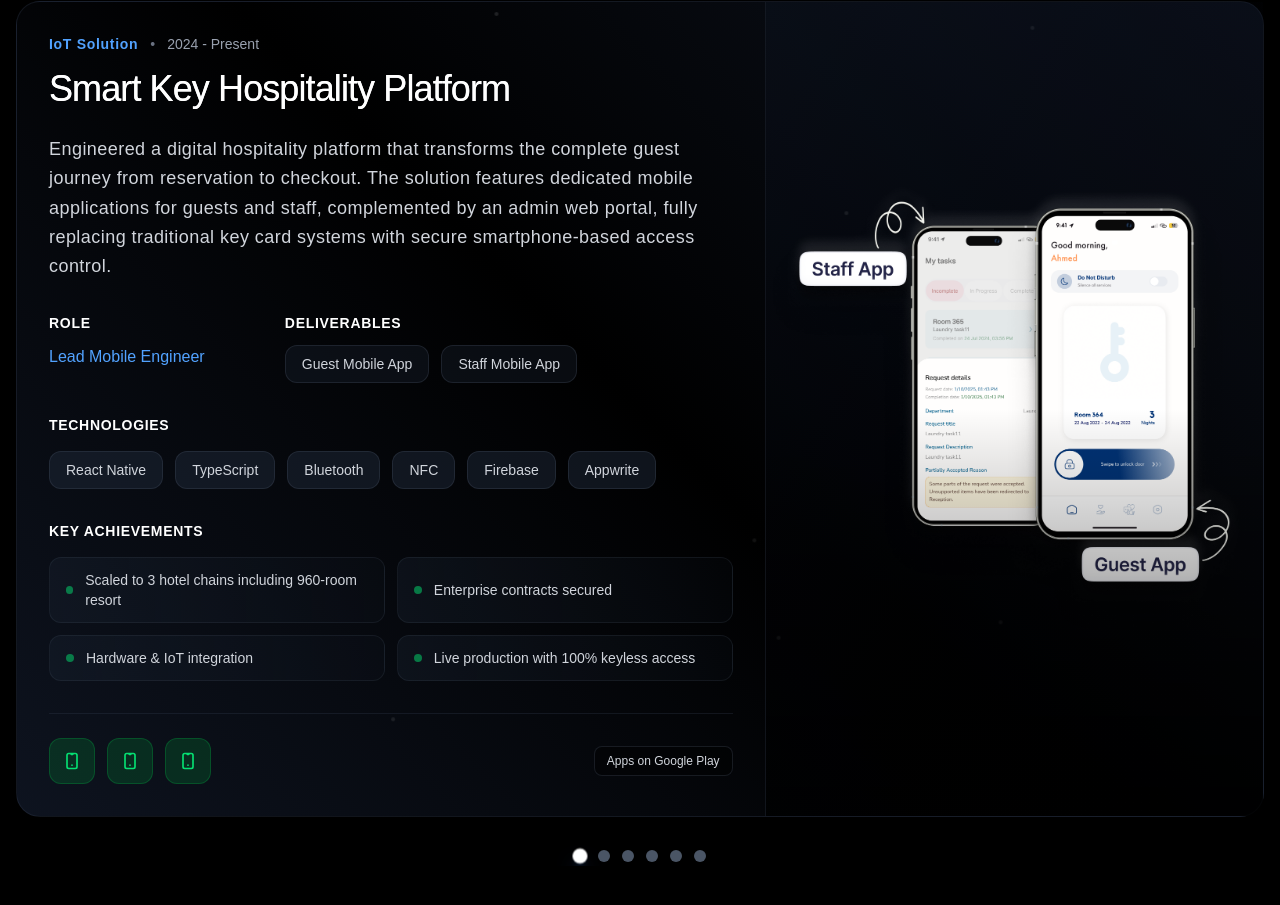
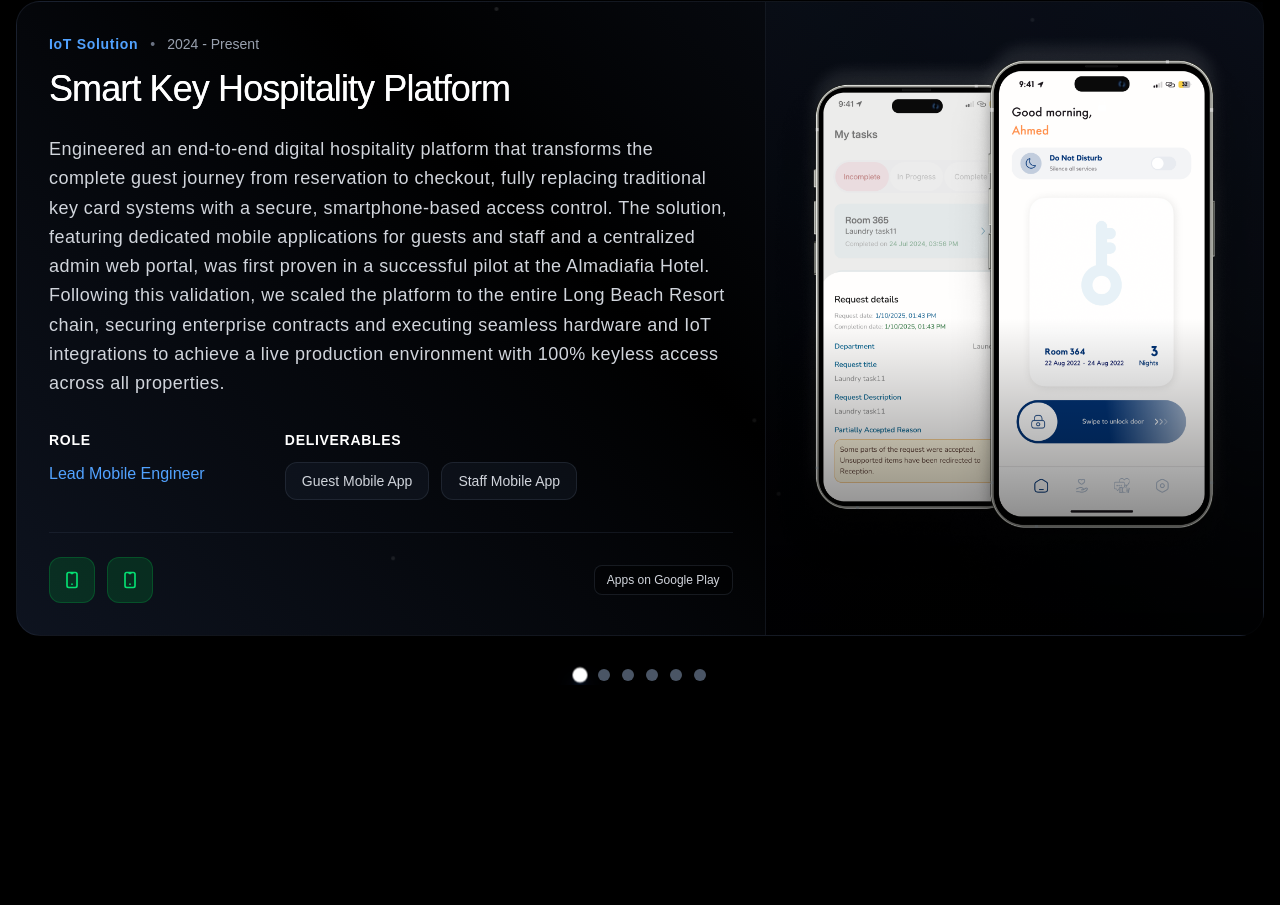
Before and after one commit to Mariam-Fathi/mf-portfolio, a Next.js app: page / in a window 1280 px wide. Shown: the part 1551-2456 px from the top of the page. Built offline with nearby package versions, Linux system fonts and the light colour scheme; a web font is replaced by a local one.

Commit message:
update project contnet

```diff
--- a/src/components/Project.tsx
+++ b/src/components/Project.tsx
@@ -24,42 +24,21 @@ const projectsData = [
     role: "Lead Mobile Engineer",
     duration: "2024 - Present",
     summary:
-      "Engineered a digital hospitality platform that transforms the complete guest journey from reservation to checkout. The solution features dedicated mobile applications for guests and staff, complemented by an admin web portal, fully replacing traditional key card systems with secure smartphone-based access control.",
-    achievements: [
-      "Scaled to 3 hotel chains including 960-room resort",
-      "Enterprise contracts secured",
-      "Hardware & IoT integration",
-      "Live production with 100% keyless access",
-    ],
-    technologies: [
-      "React Native",
-      "TypeScript",
-      "Bluetooth",
-      "NFC",
-      "Firebase",
-      "Appwrite",
-    ],
+      "Engineered an end-to-end digital hospitality platform that transforms the complete guest journey from reservation to checkout, fully replacing traditional key card systems with a secure, smartphone-based access control. The solution, featuring dedicated mobile applications for guests and staff and a centralized admin web portal, was first proven in a successful pilot at the Almadiafia Hotel. Following this validation, we scaled the platform to the entire Long Beach Resort chain, securing enterprise contracts and executing seamless hardware and IoT integrations to achieve a live production environment with 100% keyless access across all properties.",
     githubUrl: null,
-    demoUrl: null,
-        deployment: "Apps on Google Play",
+    deployment: "Apps on Google Play",
     playStoreUrls: [
       {
         name: "Long Beach Hotel",
         url: "https://play.google.com/store/apps/details?id=com.smartkeylb",
       },
       {
-        name: "Sapphire Hotel",
-        url: "https://play.google.com/store/apps/details?id=com.sapphiresk",
-      },
-      {
         name: "Almadiafa Hotel",
         url: "https://play.google.com/store/apps/details?id=com.madiafaaa",
       },
     ],
-    status: "Live",
     image: "/images/sk.png",
     deliverables: ["Guest Mobile App", "Staff Mobile App"],
-    accentColor: "from-blue-500 to-cyan-500",
   },
   {
     id: "real-estate",
@@ -68,24 +47,8 @@ const projectsData = [
     role: "Data Engineer & Analyst",
     duration: "2025",
     summary:
-      "Conducted comprehensive analysis of 2.2M+ property records, uncovering 38.19% data quality issues while building optimized data pipelines with 87.4% memory reduction. Transformed raw real estate data into actionable insights through rigorous exploratory analysis.",
-    achievements: [
-      "87.4% memory optimization (667MB → 83MB)",
-      "38.19% data quality issues identified",
-      "57,592 suspicious patterns detected",
-      "2.2M+ records processed",
-    ],
-    technologies: [
-      "Python",
-      "Pandas",
-      "Data Analysis",
-      "Jupyter",
-      "Scikit-learn",
-      "Data Pipelines",
-      "Memory Optimization",
-    ],
+      "Analyzed 2.2M+ real estate records from Kaggle's USA Real Estate Dataset, implementing comprehensive data quality auditing and anomaly detection systems. Engineered memory-optimized data pipelines achieving 87.4% memory reduction through strategic dtype optimization and categorical conversions. Identified 38.19% suspicious records including 734,297 placeholder dates and 115,872 duplicate price entries across the dataset. Developed sophisticated pattern recognition algorithms detecting 57,592 suspicious broker-price combinations spanning over 365 days. Generated comprehensive suspicious case reports for regulatory review and further investigative action.",
     githubUrl: null,
-    demoUrl: null,
     kaggleLinks: [
       {
         name: "Memory Optimized Analysis",
@@ -100,17 +63,9 @@ const projectsData = [
         url: "https://www.kaggle.com/code/mariamfathiamin/real-estate-data-discovery-analysis",
       },
     ],
-    status: "Research Completed",
     deployment: "Kaggle Notebooks",
-    featured: true,
     image: "/images/kaggle.png",
-    deliverables: [
-      "Data Quality Audit",
-      "Optimized Pipelines",
-      "Pattern Detection",
-      "Research Reports",
-    ],
-    accentColor: "from-green-500 to-emerald-500",
+    deliverables: ["Pattern Detection", "Research Reports"],
   },
   {
     id: "personality-ai",
@@ -119,24 +74,7 @@ const projectsData = [
     role: "AI Research Lead",
     duration: "2022 - 2023",
     summary:
-      "Engineered an end-to-end AI system that automates personality screening by analyzing visual, auditory, and textual cues from video interviews. The system predicts Big Five personality traits using multimodal deep learning.",
-    achievements: [
-      "Multimodal AI fusion (video, audio, text)",
-      "Advanced feature extraction pipelines",
-      "Data imbalance solutions with oversampling",
-      "Real-time personality prediction",
-    ],
-    technologies: [
-      "Python",
-      "PyTorch",
-      "TensorFlow",
-      "OpenCV",
-      "OpenFace",
-      "BERT",
-      "LSTNet",
-      "Node.js",
-      "MongoDB",
-    ],
+      "We engineered an end-to-end automated system for predicting job candidates' Big Five personality traits through multimodal video analysis. It utilizes the First Impressions V2 dataset, comprising 10,000 short, diverse video clips with annotated personality scores and text transcripts. The system processes visual cues by analyzing facial emotions and action units using models like LSTNet. Audio features, including MFCCs, are extracted via PyAudioAnalysis. Transcripts are encoded with BERT and analyzed for linguistic patterns. Predictions from all three modalities—video, audio, and text—are combined using a late fusion strategy with XGBoost.",
     githubUrl:
       "https://github.com/Mariam-Fathi/multimodal-personality-analysis",
     demoUrl: null,
@@ -146,12 +84,9 @@ const projectsData = [
         url: "https://drive.google.com/file/d/1YwWHlXiXh3pCK1MlZxDT9HE5RtQQfu_C/view?usp=drive_link",
       },
     ],
-    status: "Research Completed",
     deployment: "Academic Book & Web Demo",
-    featured: true,
     image: "/images/graduation.png",
     deliverables: ["Multimodal AI Models", "Graduation Book"],
-    accentColor: "from-purple-500 to-pink-500",
   },
   {
     id: "sales-ai",
@@ -160,29 +95,11 @@ const projectsData = [
     role: "Full-Stack Developer + AI Initiative",
     duration: "2025",
     summary:
-      "Built an internal tool using pre-trained models (85% confidence) integrated with their CRM to automate preliminary project estimations, reducing sales team dependency on technical staff.",
-    achievements: [
-      "Cut estimation time from days to minutes",
-      "Enabled sales team to provide technical estimates",
-      "Integrated tool with existing CRM system",
-      "Achieved 85% confidence with pre-trained model",
-    ],
-    technologies: [
-      "Python",
-      "Hugging Face",
-      "FastAPI",
-      "React",
-      "NLP",
-      "CRM Integration",
-    ],
+      "Recently, while working at Dracode, I noticed our sales team struggling to provide quick cost estimates due to their non-technical background. I designed and developed an internal tool leveraging a pre-trained model from Hugging Face to analyze project descriptions and generate instant cost estimations. This enabled our sales team to provide immediate, data-backed figures during client meetings. I achieved 85% confidence in estimates and integrated the tool with our existing CRM system. The solution reduced estimation time from days to minutes. I also proposed a roadmap to continuously improve the tool using actual deal data.",
     githubUrl: null,
-    demoUrl: null,
-    status: "Working Prototype",
     deployment: "Internal Tool + CRM Integration",
-    featured: false,
     image: "/images/ai.png",
-    deliverables: ["CRM-Integrated Web Tool", "Continuous Improvement Roadmap"],
-    accentColor: "from-orange-500 to-red-500",
+    deliverables: ["CRM-Integrated Web Tool", "Feedback Roadmap"],
   },
   {
     id: "homi-app",
@@ -191,22 +108,11 @@ const projectsData = [
     role: "Full-Stack Developer",
     duration: "2025",
     summary:
-      "Transformed tutorial into full-stack production-ready app with authentication, payments, and real-time features for modern real estate management.",
-    achievements: [
-      "Full-stack development",
-      "Production features integration",
-      "Third-party payment systems",
-      "Real-time notifications",
-    ],
-    technologies: ["React Native", "Firebase", "Stripe", "Appwrite", "OAuth"],
+      "Developed Homi, a production-ready real estate application by transforming a basic tutorial into a full-stack solution. Implemented secure user authentication via Google OAuth using Appwrite for robust backend services. Designed a comprehensive property management system with advanced search, filtering, and detailed property listings. Created personalized user experiences with favorite property tracking and intelligent preference analysis. Built real-time notification systems to alert users about new properties matching their interests. Integrated payment processing with Stripe. Established user activity monitoring to gather valuable behavioral insights.",
     githubUrl: "https://github.com/Mariam-Fathi/homi-app",
-    demoUrl: null,
-    status: "Learning Project",
-    deployment: "App Demo Live Preview",
-    featured: false,
+    deployment: "Live Preview",
     image: "/images/homi.png",
     deliverables: ["Mobile App", "Backend API"],
-    accentColor: "from-indigo-500 to-blue-500",
     playStoreUrls: [
       {
         name: "Homi App",
@@ -221,28 +127,17 @@ const projectsData = [
     role: "Full-Stack Developer",
     duration: "2025",
     summary:
-      "Built comprehensive admin dashboard for real estate management with advanced analytics, user management, and property performance tracking.",
-    achievements: [
-      "Real-time analytics dashboard",
-      "Interactive data visualizations",
-      "User management system",
-      "Property performance tracking",
-    ],
-    technologies: ["React", "Firebase", "Chart.js", "Tailwind CSS", "REST API"],
+      "Built a comprehensive analytics dashboard for Homi real estate App. Tracks revenue metrics, payment status, and growth patterns. Monitors user engagement, retention rates, and active user trends. Analyzes property performance through views, favorites, and category rankings. Measures platform health with conversion rates and engagement scores. Identifies peak activity hours and seasonal trends. Implements smart caching for optimal performance. Provides occupancy rates and property category comparisons. Transforms raw data into actionable business intelligence. Supports data-driven decision making across the organization. Delivers clear insights through structured visualizations.",
     githubUrl: "https://github.com/Mariam-Fathi/homi-analytics",
-    demoUrl: null,
-    status: "Learning Project",
-    deployment: "Live Web Demo",
+    deployment: "Live Preview",
     webDemo: [
       {
-        name: "Honmi Dashboard ",
+        name: "Honmi Dashboard",
         url: "https://homi-analytics.vercel.app/",
       },
     ],
-    featured: false,
     image: "/images/homi-dashboard.png",
-    deliverables: ["Admin Dashboard", "Analytics System"],
-    accentColor: "from-teal-500 to-cyan-500",
+    deliverables: ["Admin Dashboard", "Backend API"],
   },
 ];
 
@@ -262,14 +157,12 @@ const ProjectCard = ({
 
     const tl = gsap.timeline();
 
-    // Reset positions with cinematic blur
     gsap.set([contentRef.current, imageRef.current], {
       opacity: 0,
       y: 50,
       filter: "blur(10px)",
     });
 
-    // Cinematic reveal animation
     tl.to(contentRef.current, {
       opacity: 1,
       y: 0,
@@ -288,7 +181,6 @@ const ProjectCard = ({
       "-=0.6"
     );
 
-    // Subtle floating animation
     gsap.to(cardRef.current, {
       y: -8,
       duration: 4,
@@ -297,7 +189,6 @@ const ProjectCard = ({
       ease: "sine.inOut",
     });
 
-    // Background gradient pulse
     gsap.to(cardRef.current, {
       backgroundPosition: "200% 200%",
       duration: 20,
@@ -335,8 +226,6 @@ const ProjectCard = ({
     };
     return config[status.toLowerCase()] || config["learning project"];
   };
-
-  const statusConfig = getStatusConfig(project.status);
 
   return (
     <div
@@ -401,7 +290,7 @@ const ProjectCard = ({
                 {project.role}
               </div>
             </div>
-            <div className="lg:col-span-2">
+            <div className="lg:col-span-2 max-sm:hidden">
               <h4 className="text-white font-semibold flex items-center gap-2 mb-3  uppercase tracking-wider text-sm">
                 Deliverables
               </h4>
@@ -415,43 +304,6 @@ const ProjectCard = ({
                   </span>
                 ))}
               </div>
-            </div>
-          </div>
-
-          <div className="mb-8">
-            <h4 className="text-white text-sm font-semibold mb-4 uppercase tracking-wider">
-              Technologies
-            </h4>
-            <div className="flex flex-wrap gap-3">
-              {project.technologies.map((tech: string, idx: number) => (
-                <span
-                  key={idx}
-                  className="px-4 py-2 bg-gray-800/50 text-gray-300 rounded-xl text-sm border border-gray-600/30 hover:border-gray-400/50 transition-all duration-300 hover:scale-105 backdrop-blur-sm font-light"
-                >
-                  {tech}
-                </span>
-              ))}
-            </div>
-          </div>
-
-          <div className="mb-8">
-            <h4 className="text-white text-sm font-semibold mb-4 uppercase tracking-wider">
-              Key Achievements
-            </h4>
-            <div className="grid grid-cols-1 sm:grid-cols-2 gap-3">
-              {project.achievements.map((achievement: string, idx: number) => (
-                <div
-                  key={idx}
-                  className="flex items-center gap-3 bg-gradient-to-r from-gray-800/30 to-gray-800/10 px-4 py-3 rounded-xl border border-gray-600/20 hover:border-gray-500/30 transition-all duration-300 group/achievement backdrop-blur-sm"
-                >
-                  <div
-                    className={`w-2 h-2 rounded-full bg-green-400 animate-pulse`}
-                  />
-                  <span className="text-gray-300 text-sm font-light group-hover/achievement:text-white transition-colors">
-                    {achievement}
-                  </span>
-                </div>
-              ))}
             </div>
           </div>
         </div>
@@ -529,7 +381,7 @@ const ProjectCard = ({
               </a>
             ))}
           </div>
-            {project.deployment && (
+          {project.deployment && (
             <div className="">
               <span className="hidden md:inline-flex items-center px-3 py-1.5 bg-black/40 text-gray-300 rounded-lg text-xs border border-gray-600/30 backdrop-blur-sm font-light">
                 {project.deployment}
```
Also changed, not shown: public/images/gifs/sk.png (added), public/images/sk.png.
